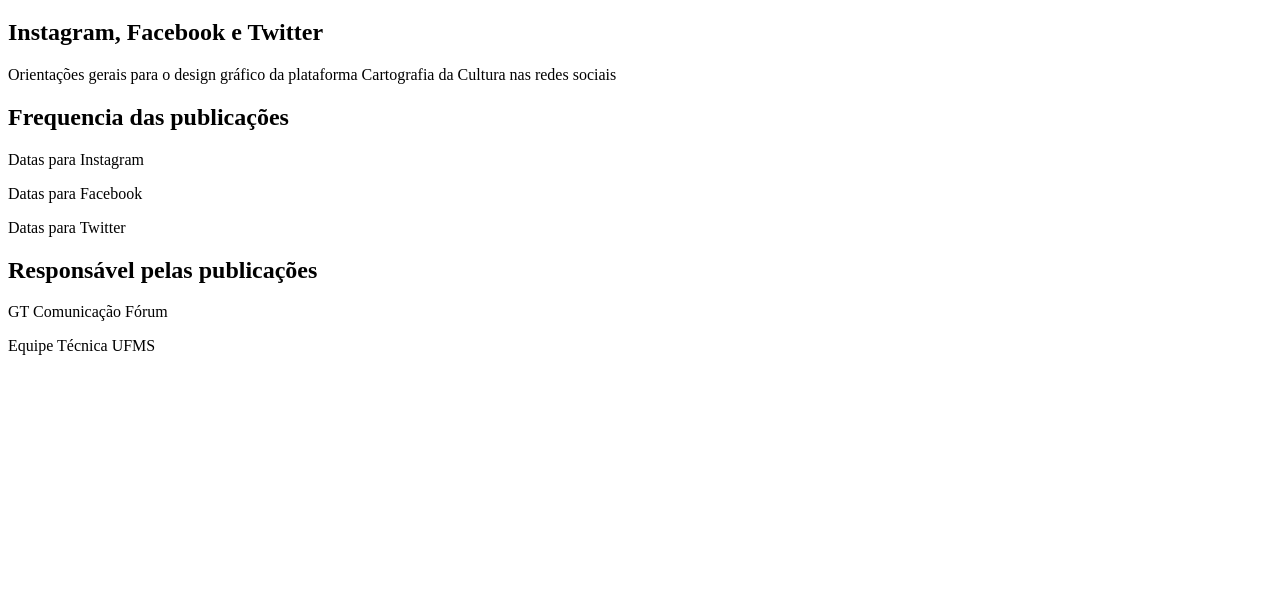
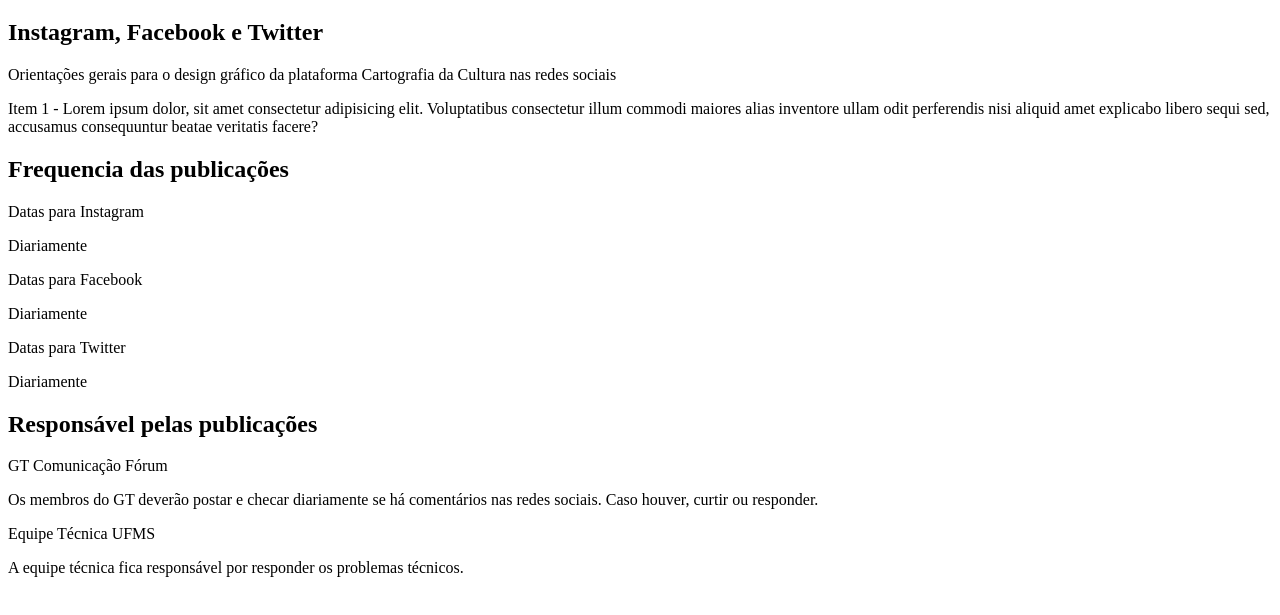
Before and after one commit to Algoritmo-Research-Group/projeto-design-grafico, a plain HTML site: page index.html in a window 1280 px wide. Shown: the part 61-676 px from the top of the page. Drawn offline with Linux system fonts and the light colour scheme.

Commit message:
Início escrita conteúdo

```diff
--- a/index.html
+++ b/index.html
@@ -13,17 +13,24 @@
         <article>
             <h2>Instagram, Facebook e Twitter</h2>
             <p>Orientações gerais para o design gráfico da plataforma Cartografia da Cultura nas redes sociais</p>
+            <P>Item 1 - Lorem ipsum dolor, sit amet consectetur adipisicing elit. Voluptatibus consectetur illum commodi maiores alias inventore ullam odit perferendis nisi aliquid amet explicabo libero sequi sed, accusamus consequuntur beatae veritatis facere?</P>
+
         </article>
         <article>
             <h2>Frequencia das publicações</h2>
             <p>Datas para Instagram</p>
+            <p>Diariamente</p>
             <p>Datas para Facebook</p>
+            <p>Diariamente</p>
             <p>Datas para Twitter</p>
+            <p>Diariamente</p>
         </article>
         <article>
             <h2>Responsável pelas publicações</h2>
             <p>GT Comunicação Fórum</p>
+            <p>Os membros do GT deverão postar e checar diariamente se há comentários nas redes sociais. Caso houver, curtir ou responder.</p>
             <p>Equipe Técnica UFMS</p>
+            <p>A equipe técnica fica responsável por responder os problemas técnicos.</p>
 
         </article>
     </main>
```
